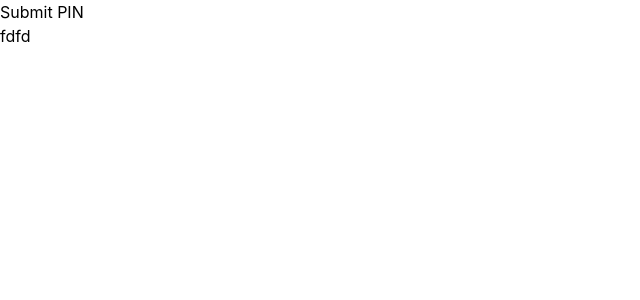
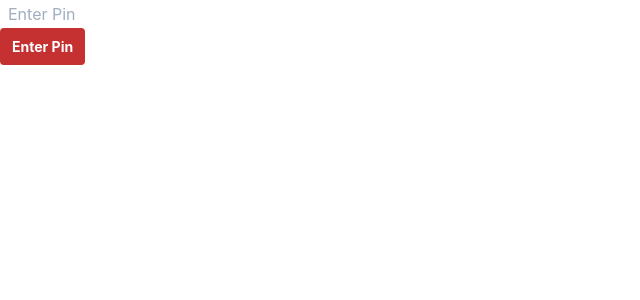
Before and after one commit to victoriasloan/switch-saver-bank, a React (Create React App) app: page / in a window 1280 px wide. Shown: the top 300 px of the page, without its empty margins (0-640 px from the left). Built offline with nearby package versions, Linux system fonts and the light colour scheme.

Commit message:
pin entered on button click, sending 'submit pin' state

```diff
--- a/src/App.tsx
+++ b/src/App.tsx
@@ -7,11 +7,10 @@ import { atmStateMachine, MachineContext } from "./state/AtmStateMachine";
 
 function App() {
   const [current, send] = useMachine(atmStateMachine);
-  console.log(current, "current");
+
   return (
     <MachineContext.Provider value={[current, send]}>
       <div>
-        <button onClick={() => send("SUBMIT_PIN")}>Submit PIN</button>
         <PinEntryPage />
       </div>
     </MachineContext.Provider>
--- a/src/components/PinEntry.tsx
+++ b/src/components/PinEntry.tsx
@@ -1,12 +1,37 @@
-import React from "react";
-import { useContext } from "react";
+import React, { useContext, useState } from "react";
 import { MachineContext } from "../state/AtmStateMachine";
 
 const PinEntry = () => {
   const [current, send] = useContext(MachineContext);
+  const [pinEntered, setPin] = useState("");
 
-  console.log(current, "heyeye current in pinEntry");
-  return <div>fdfd</div>;
+  console.log(current, "current");
+  const updatePin = (event) => {
+    setPin(event.target.value);
+
+    console.log(pinEntered, "pin entered");
+  };
+
+  return (
+    <div>
+      {" "}
+      <input
+        className="appearance-none bg-transparent border-none w-full text-gray-700 mr-3 py-1 px-2 leading-tight focus:outline-none"
+        type="text"
+        placeholder="Enter Pin"
+        aria-label="Enter Pin"
+        value={pinEntered}
+        onChange={updatePin}
+      />
+      <button
+        className="flex-shrink-0 bg-red-700 hover:bg-red-500 border-red-700 hover:border-red-500 text-sm border-4 text-white py-1 px-2 rounded cursor-pointer font-bold"
+        type="button"
+        onClick={() => send("SUBMIT_PIN", { pin: pinEntered })}
+      >
+        Enter Pin
+      </button>
+    </div>
+  );
 };
 
 export default PinEntry;
--- a/src/state/AtmStateMachine.js
+++ b/src/state/AtmStateMachine.js
@@ -1,11 +1,21 @@
 import { Machine, assign } from "xstate";
 import { createContext } from "react";
 
-async function pinEntry(context) {
-  console.log("weee");
-  const response = await fetch(`https://somepin.com`);
-  const json = await response.json();
-  return json;
+async function pinEntry(pinEntered) {
+  const requestOptions = {
+    method: "POST",
+    headers: {
+      "Content-Type": "application/json",
+    },
+    body: JSON.stringify({
+      pin: pinEntered,
+    }),
+  };
+
+  const pinEnteredResponse = await fetch(
+    `https://frontend-challenge.screencloud-michael.now.sh/api/pin/`,
+    requestOptions
+  ).then((response) => alert("Correct Pin"));
 }
 
 function calculateWithdrawal(context, event) {
@@ -65,7 +75,8 @@ export const atmStateMachine = Machine(
         on: { SUBMIT_PIN: "submittingPin" },
       },
       submittingPin: {
-        src: (context) => pinEntry(context),
+        entry: ["enterPin"],
+        // src: Promise.resolve,
         onDone: {
           target: "atmMenu",
         },
@@ -161,7 +172,7 @@ export const atmStateMachine = Machine(
   {
     actions: {
       withdraw: assign(calculateWithdrawal),
-
+      enterPin: assign((context, event) => pinEntry(event.pin)),
       incPinAttempts: assign((context) => ({
         pinAttempts: context.pinAttempts + 1,
       })),
```
